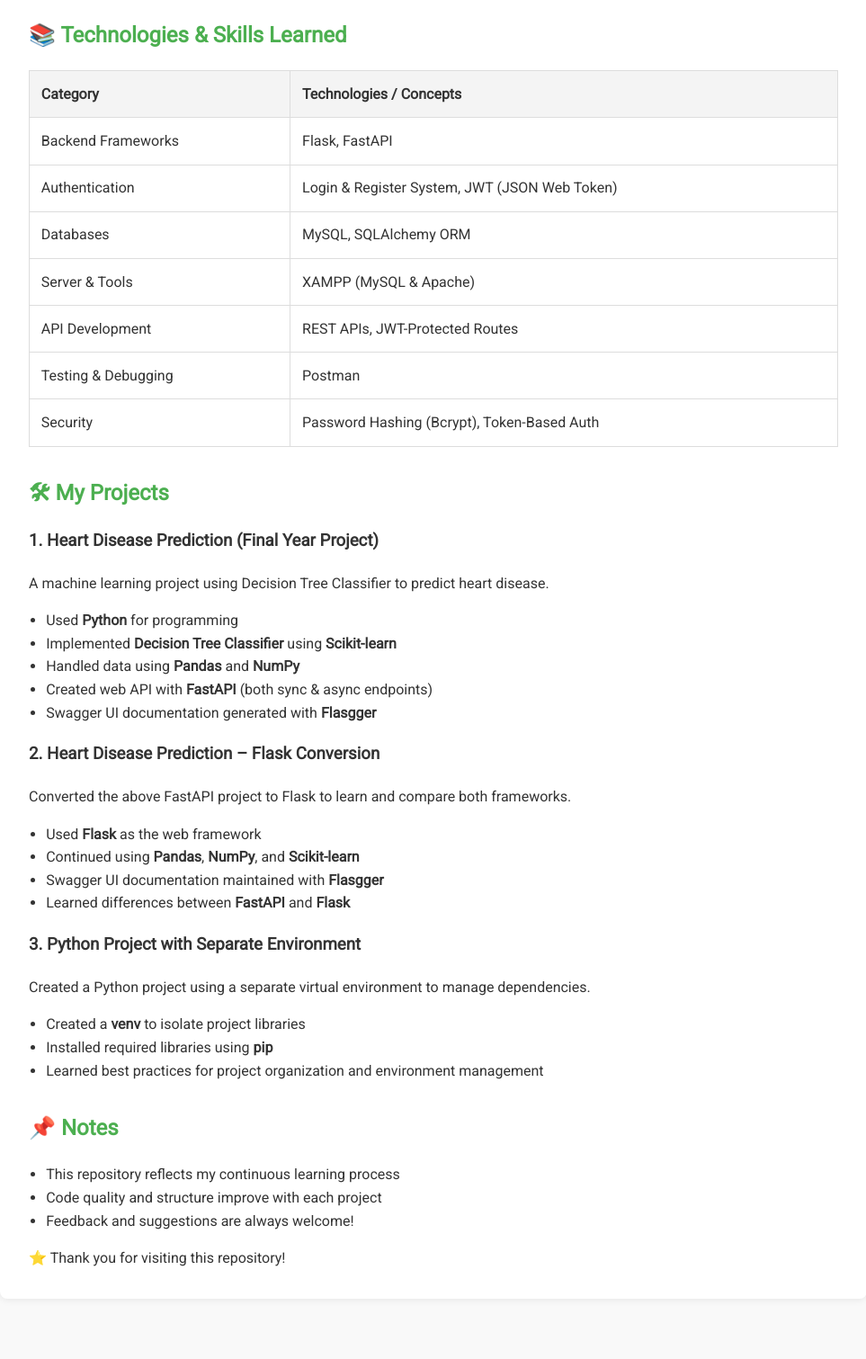
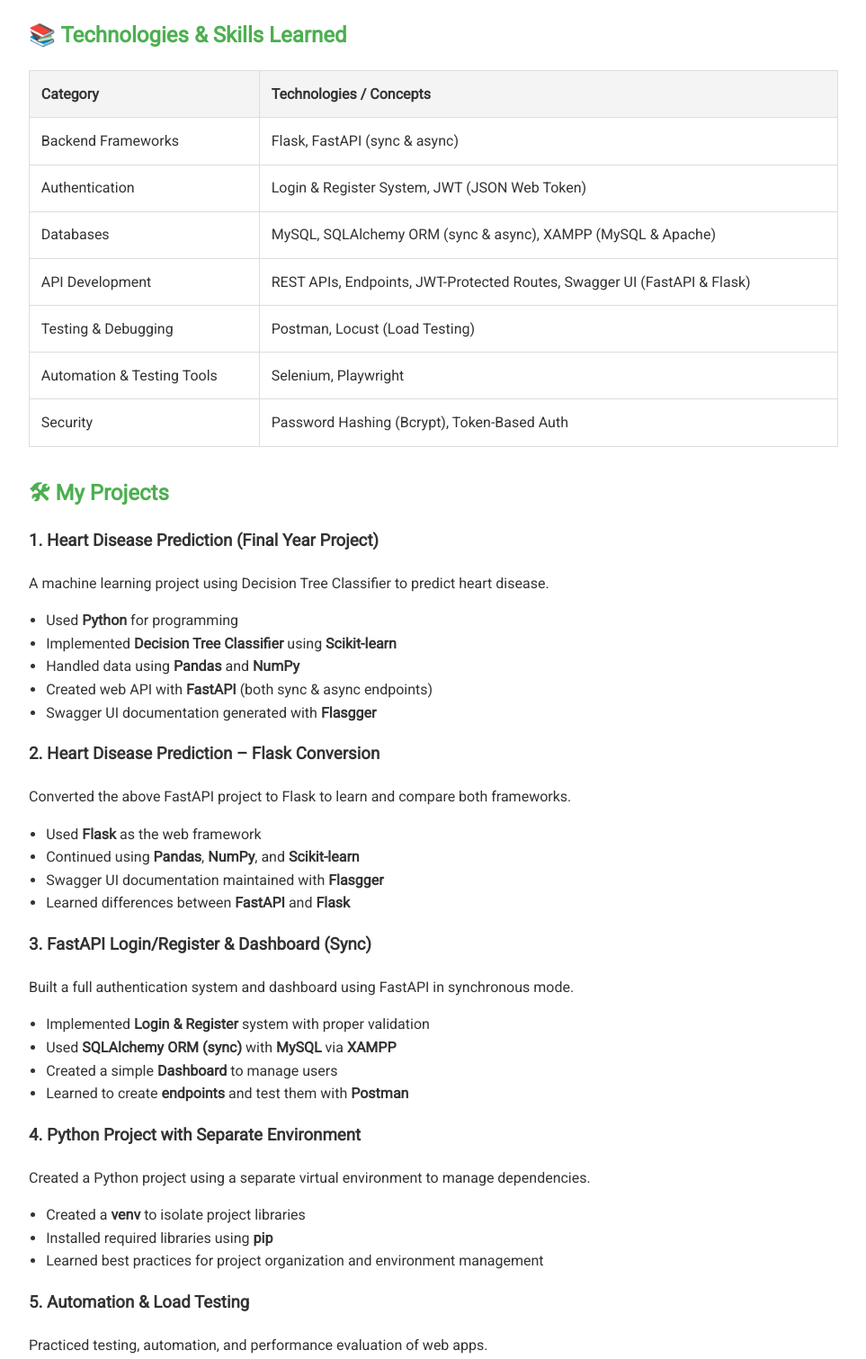
Before and after one commit to Krishnamohan33/python-intern-documentation.github.io, a plain HTML site: page index.html in a window 1280 px wide. Shown: the part 560-2071 px from the top of the page at 90% size, without its empty margins (158-1121 px from the left). Drawn offline with Linux system fonts and the light colour scheme.

Commit message:
Update index.html

```diff
--- a/index.html
+++ b/index.html
@@ -109,7 +109,7 @@
                 </tr>
                 <tr>
                     <td>Backend Frameworks</td>
-                    <td>Flask, FastAPI</td>
+                    <td>Flask, FastAPI (sync & async)</td>
                 </tr>
                 <tr>
                     <td>Authentication</td>
@@ -117,19 +117,19 @@
                 </tr>
                 <tr>
                     <td>Databases</td>
-                    <td>MySQL, SQLAlchemy ORM</td>
-                </tr>
-                <tr>
-                    <td>Server & Tools</td>
-                    <td>XAMPP (MySQL & Apache)</td>
+                    <td>MySQL, SQLAlchemy ORM (sync & async), XAMPP (MySQL & Apache)</td>
                 </tr>
                 <tr>
                     <td>API Development</td>
-                    <td>REST APIs, JWT-Protected Routes</td>
+                    <td>REST APIs, Endpoints, JWT-Protected Routes, Swagger UI (FastAPI & Flask)</td>
                 </tr>
                 <tr>
                     <td>Testing & Debugging</td>
-                    <td>Postman</td>
+                    <td>Postman, Locust (Load Testing)</td>
+                </tr>
+                <tr>
+                    <td>Automation & Testing Tools</td>
+                    <td>Selenium, Playwright</td>
                 </tr>
                 <tr>
                     <td>Security</td>
@@ -160,12 +160,29 @@
                 <li>Learned differences between <strong>FastAPI</strong> and <strong>Flask</strong></li>
             </ul>
 
-            <h3>3. Python Project with Separate Environment</h3>
+            <h3>3. FastAPI Login/Register & Dashboard (Sync)</h3>
+            <p>Built a full authentication system and dashboard using FastAPI in synchronous mode.</p>
+            <ul>
+                <li>Implemented <strong>Login & Register</strong> system with proper validation</li>
+                <li>Used <strong>SQLAlchemy ORM (sync)</strong> with <strong>MySQL</strong> via <strong>XAMPP</strong></li>
+                <li>Created a simple <strong>Dashboard</strong> to manage users</li>
+                <li>Learned to create <strong>endpoints</strong> and test them with <strong>Postman</strong></li>
+            </ul>
+
+            <h3>4. Python Project with Separate Environment</h3>
             <p>Created a Python project using a separate virtual environment to manage dependencies.</p>
             <ul>
                 <li>Created a <strong>venv</strong> to isolate project libraries</li>
                 <li>Installed required libraries using <strong>pip</strong></li>
                 <li>Learned best practices for project organization and environment management</li>
+            </ul>
+
+            <h3>5. Automation & Load Testing</h3>
+            <p>Practiced testing, automation, and performance evaluation of web apps.</p>
+            <ul>
+                <li>Used <strong>Locust</strong> for load testing APIs</li>
+                <li>Automated browser actions using <strong>Selenium</strong> and <strong>Playwright</strong></li>
+                <li>Tested endpoints and workflow efficiency using <strong>Postman</strong></li>
             </ul>
         </section>
 
```
